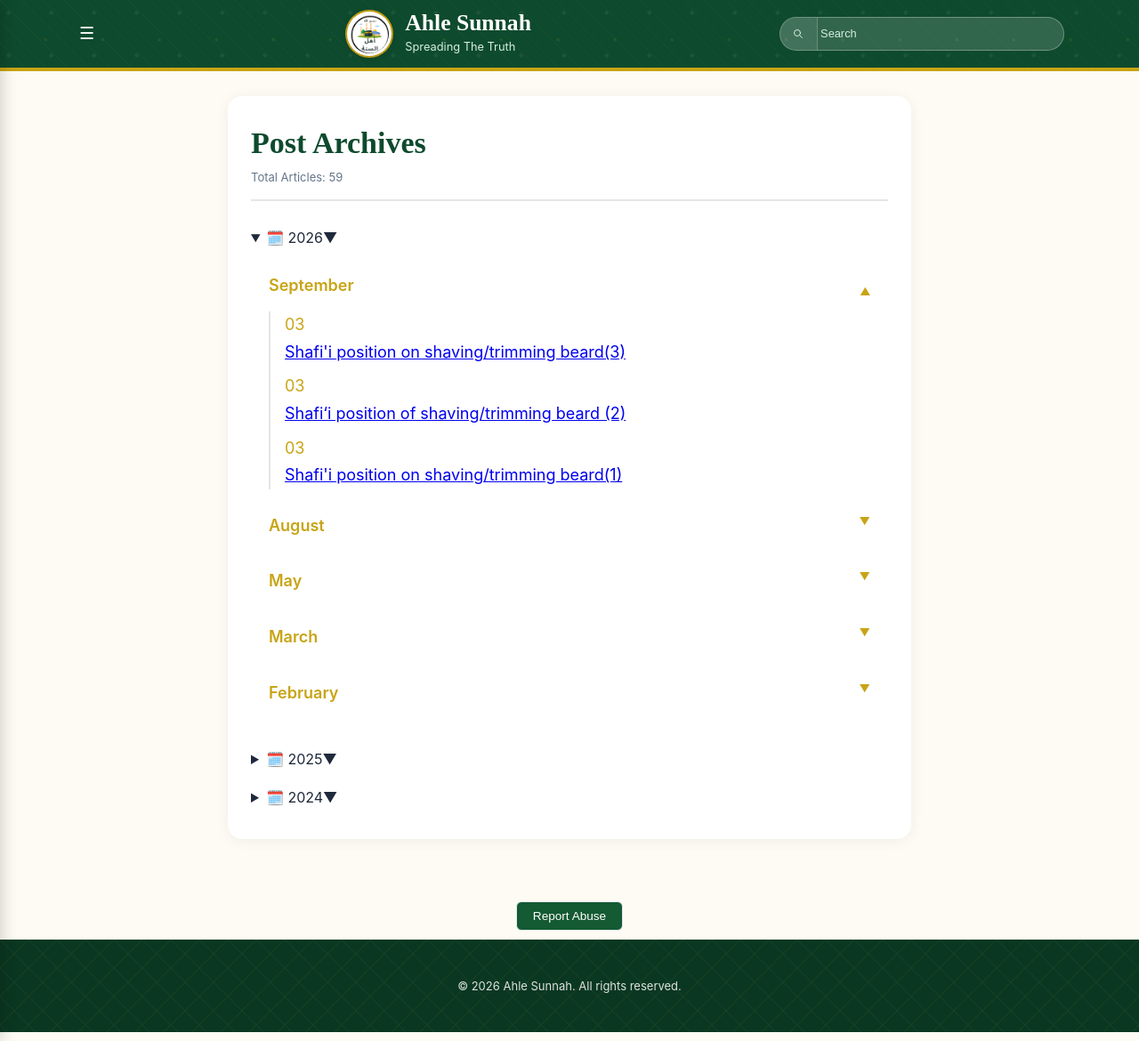
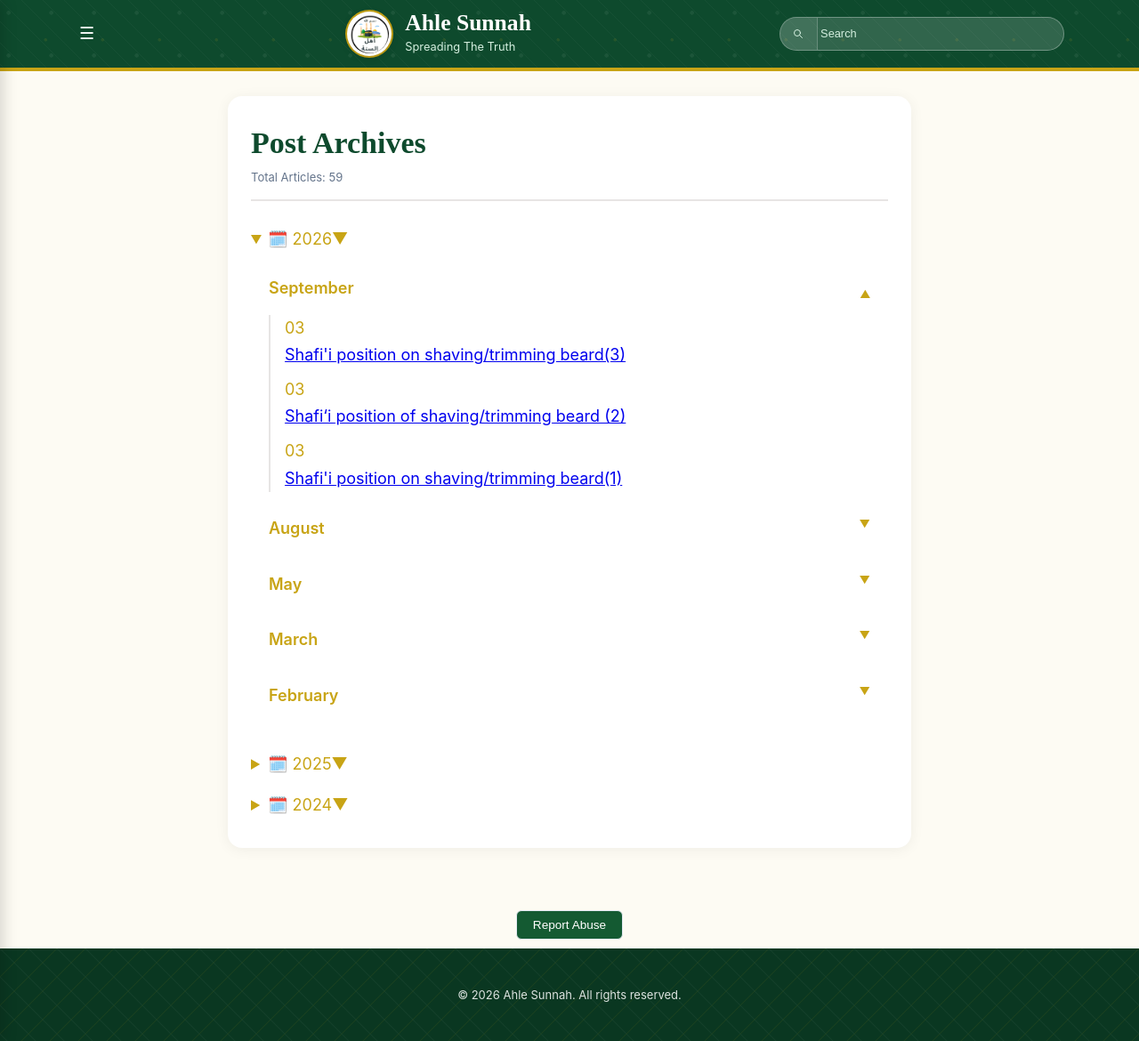
Before and after one commit to Fali17/ahlesunnah, a Jekyll site: the page built from archive.html, in a window 1280 px wide and 1170 px high. Shown: the whole window at 89% size. Built offline with Jekyll 4.4.1, drawn with Linux system fonts in a browser that asks for light colours.

Commit message:
Update archive.html

```diff
--- a/archive.html
+++ b/archive.html
@@ -19,7 +19,7 @@ permalink: archive
     <p style="font-size: 13px; color: var(--muted); margin: 0;">Total Articles: {{ site.posts | size }}</p>
   </header>
 
-  <div class="archive-wrapper" style="display: flex; flex-direction: column; gap: 16px;">
+  <div class="archive-wrapper" style="display: flex; flex-direction: column; gap: 16px;color : var(--accent);font-size:18px;">
     {% for post in site.posts %}
       {% capture current_year %}{{ post.date | date: "%Y" }}{% endcapture %}
       {% capture current_month %}{{ post.date | date: "%B" }}{% endcapture %}
```
